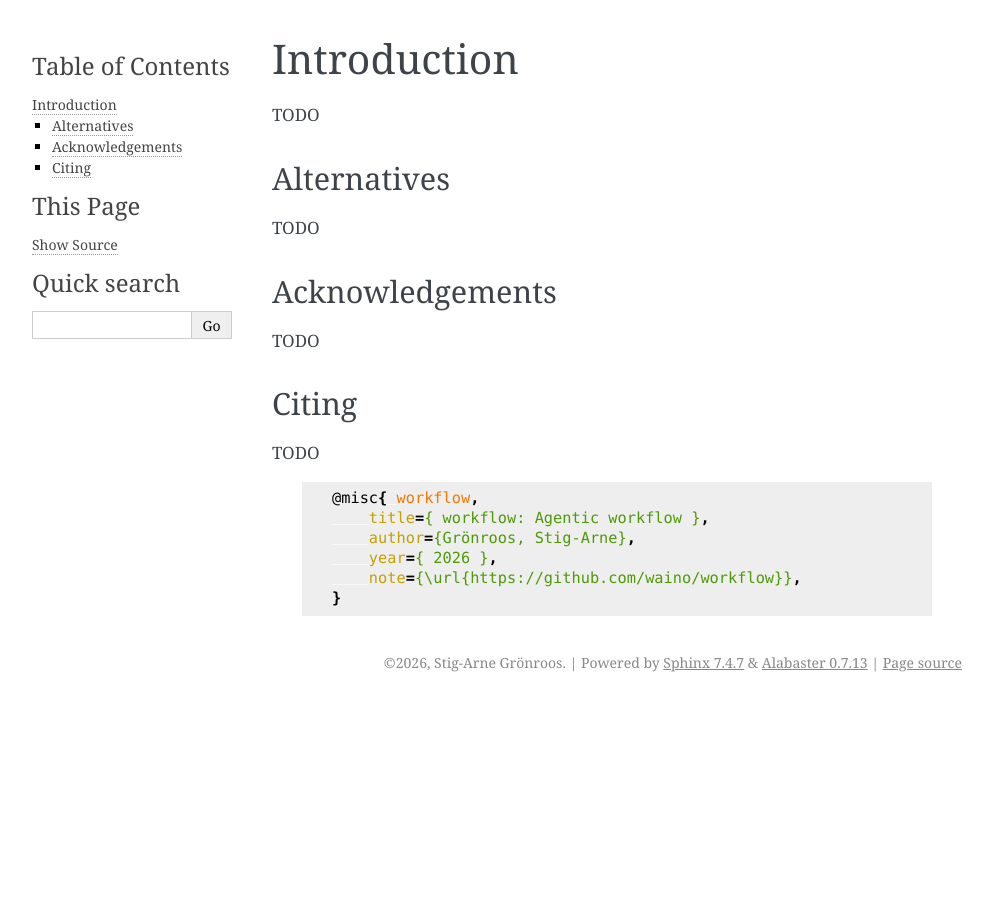
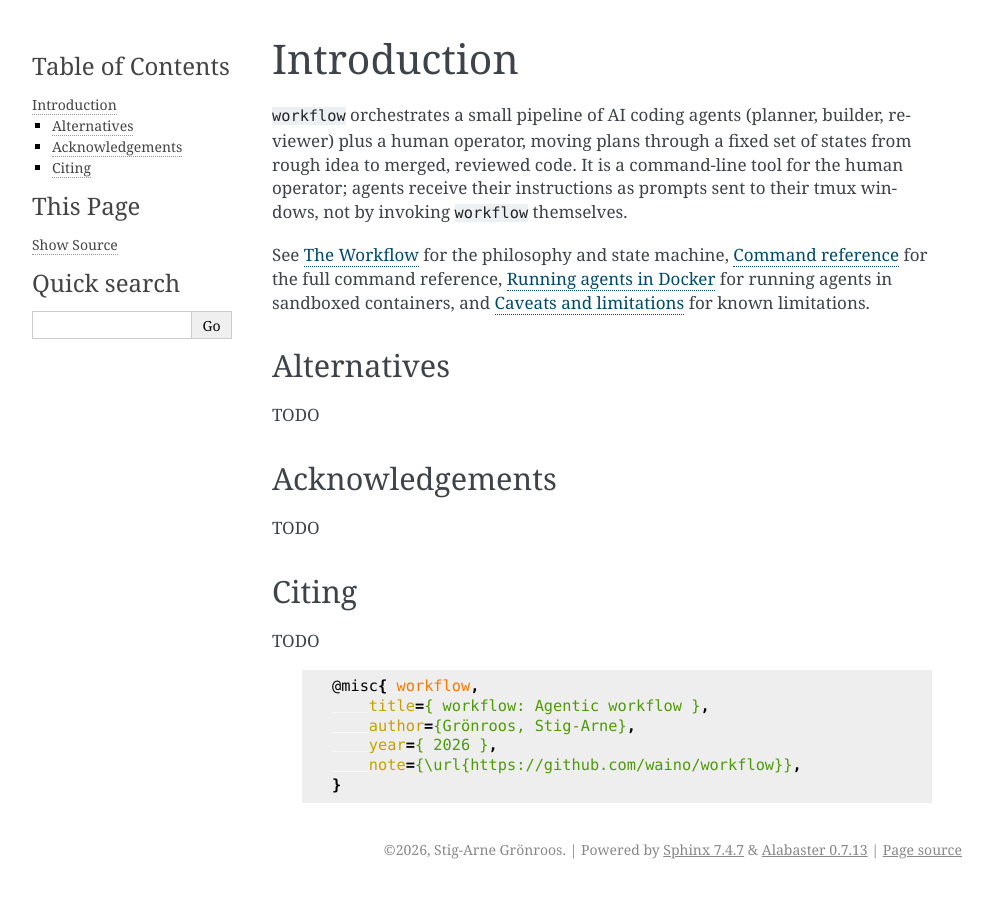
Before and after one commit to Waino/workflow, a Sphinx documentation site: the page built from docs/source/Introduction.rst, in a window 1280 px wide. Shown: the whole page, without its empty margins (148-1141 px from the left). Built offline with Sphinx 7.4.7, drawn with Linux system fonts in a browser that asks for light colours.

Commit message:
docs: write user documentation for workflow, CLI, docker, and caveats
Expand the stub Sphinx docs with a workflow philosophy/state-machine
reference, a full CLI command reference, docker sandbox usage/customization
notes, and a caveats page, per plan 022. Update README and the introduction
page to link to the new sections.

```diff
--- a/docs/source/Introduction.rst
+++ b/docs/source/Introduction.rst
@@ -3,7 +3,15 @@
 Introduction
 ============
 
-TODO
+``workflow`` orchestrates a small pipeline of AI coding agents (planner, builder,
+reviewer) plus a human operator, moving plans through a fixed set of states from
+rough idea to merged, reviewed code. It is a command-line tool for the human
+operator; agents receive their instructions as prompts sent to their tmux windows,
+not by invoking ``workflow`` themselves.
+
+See :ref:`Workflow` for the philosophy and state machine, :ref:`CLI` for the full
+command reference, :ref:`Docker` for running agents in sandboxed containers, and
+:ref:`Caveats` for known limitations.
 
 Alternatives
 ------------
--- a/docs/source/index.rst
+++ b/docs/source/index.rst
@@ -15,7 +15,10 @@ Documentation on readthedocs:  `<https://workflow.readthedocs.io/en/latest/?vers
    :caption: Contents:
 
    Introduction.rst
-
+   workflow.rst
+   cli.rst
+   docker.rst
+   caveats.rst
 
 
 Indices and tables
```
Also changed, not shown: README.rst (+19 -15 lines).
